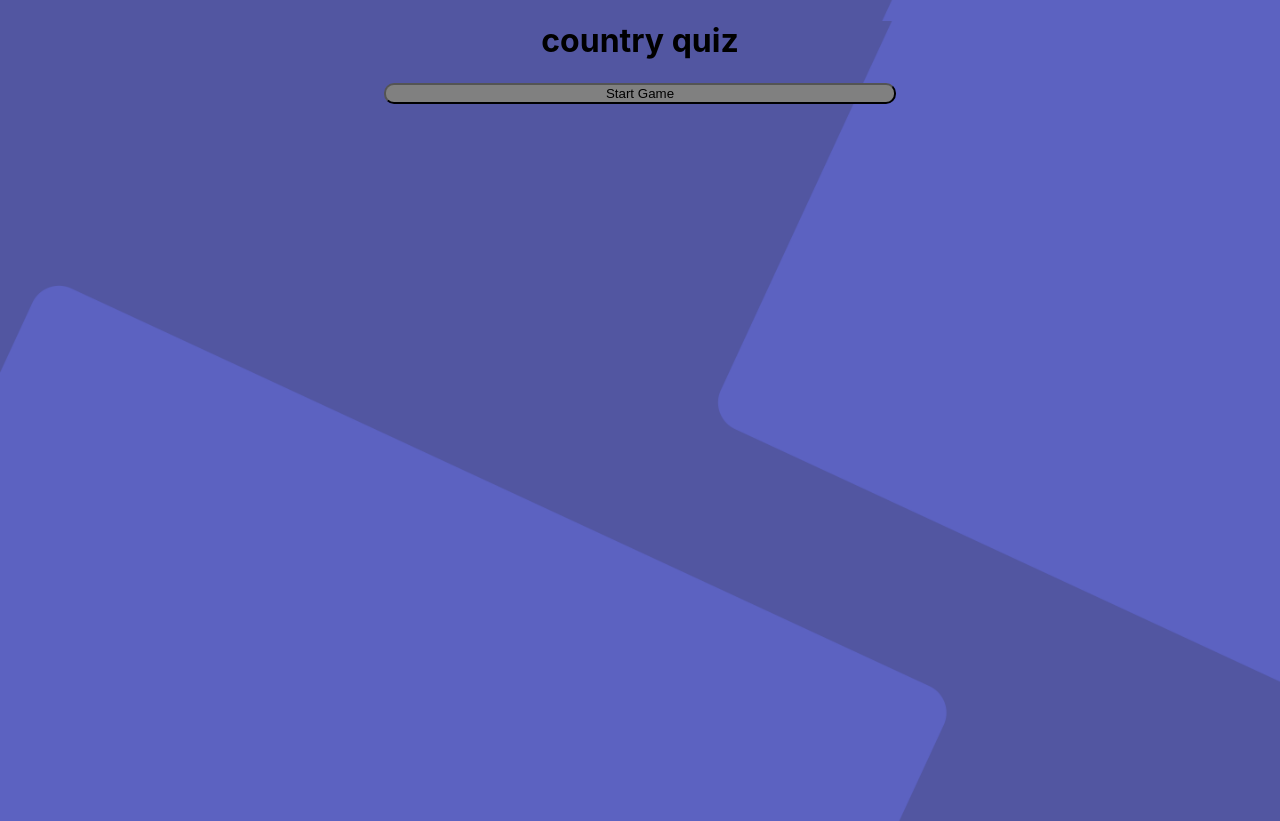
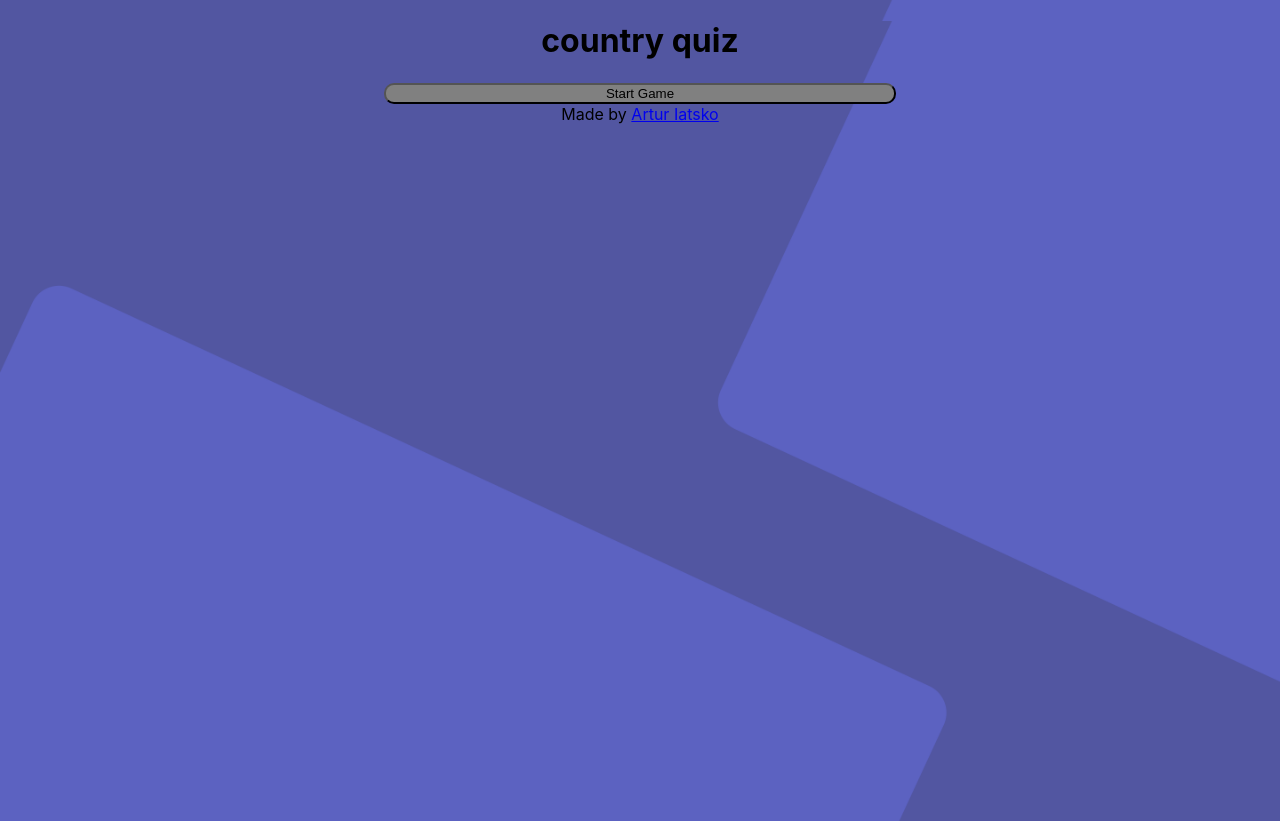
Before and after one commit to bunge12/country-quiz, a React (Create React App) app: page / in a window 1280 px wide. Built offline with nearby package versions, Linux system fonts and the light colour scheme; no server answers; the HTML template or start-up script is replaced by a standard one.

Commit message:
Clean up, added footer

```diff
--- a/src/App.js
+++ b/src/App.js
@@ -57,44 +57,6 @@ function App() {
       });
   }, [finished]);
 
-  // const [questions, setQuestions] = useState([
-  //   {
-  //     question: "Port-au-Prince is the capital of",
-  //     options: [
-  //       "Mexico",
-  //       "Haiti",
-  //       "Romania",
-  //       "Saint Helena, Ascension and Tristan da Cunha",
-  //     ],
-  //     winner: "Haiti",
-  //   },
-  //   {
-  //     question: "Vienna is the capital of",
-  //     options: [
-  //       "Trinidad and Tobago",
-  //       "Burundi",
-  //       "Austria",
-  //       "Brunei Darussalam",
-  //     ],
-  //     winner: "Austria",
-  //   },
-  //   {
-  //     question: "Stanley is the capital of",
-  //     options: [
-  //       "Iran (Islamic Republic of)",
-  //       "Palestine, State of",
-  //       "Italy",
-  //       "Falkland Islands (Malvinas)",
-  //     ],
-  //     winner: "Falkland Islands (Malvinas)",
-  //   },
-  //   {
-  //     question: "Yaoundé is the capital of",
-  //     options: ["Åland Islands", "Cameroon", "India", "American Samoa"],
-  //     winner: "Cameroon",
-  //   },
-  // ]);
-
   return (
     <div className="App">
       <h1>country quiz</h1>
@@ -110,6 +72,12 @@ function App() {
       ) : (
         <StartAgain onClick={startGame} text="Start Game"></StartAgain>
       )}
+      <div>
+        Made by{" "}
+        <a href="https://github.com/bunge12" target="_blank">
+          Artur Iatsko
+        </a>
+      </div>
     </div>
   );
 }
```
